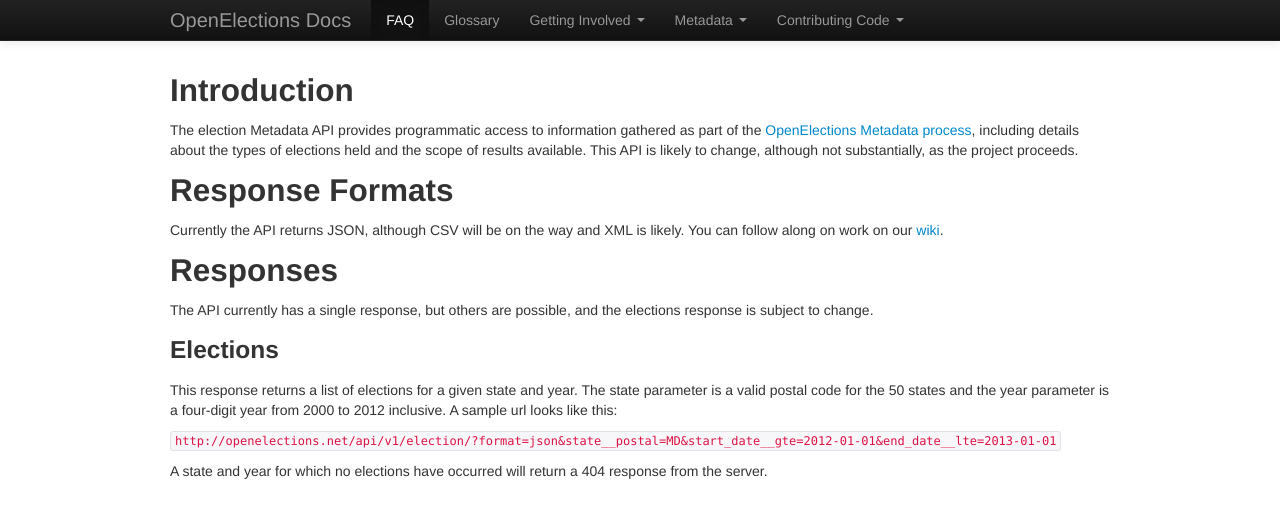
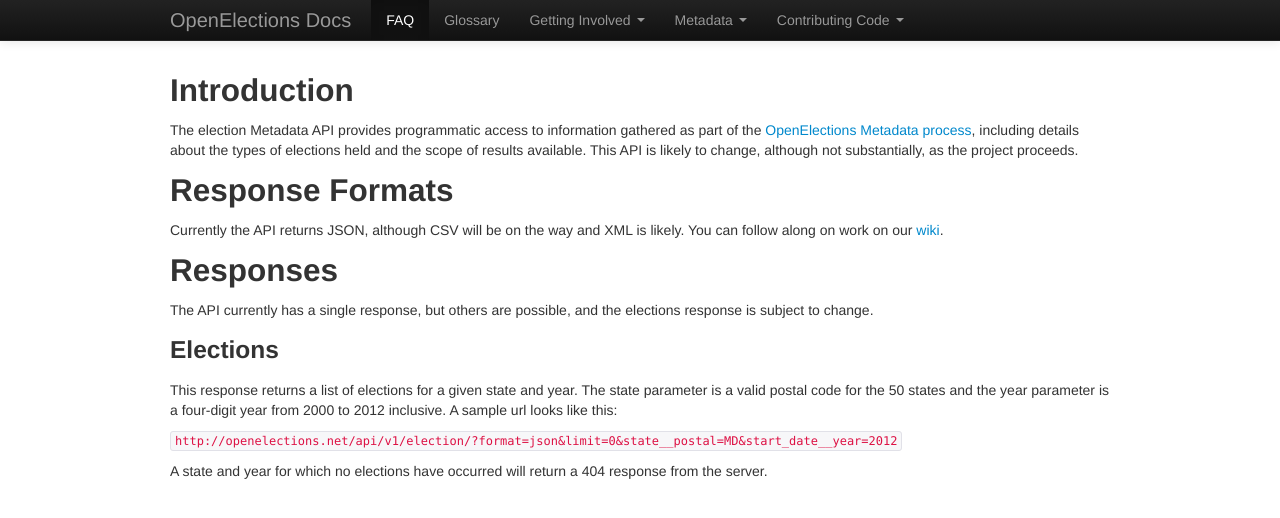
Before and after one commit to openelections/docs, a Jekyll site: the page built from MetadataAPI.md, in a window 1280 px wide. Shown: the top 518 px of the page. Built offline with Jekyll 4.4.1, drawn with Linux system fonts in a browser that asks for light colours; nearby versions of some CDN libraries; some web fonts are replaced; some of the changed lines change nothing that is shown.

Commit message:
fixed API link in MetadataAPI

```diff
--- a/MetadataAPI.md
+++ b/MetadataAPI.md
@@ -20,6 +20,6 @@
 
 This response returns a list of elections for a given state and year. The state parameter is a valid postal code for the 50 states and the year parameter is a four-digit year from 2000 to 2012 inclusive. A sample url looks like this:
 
-  `http://openelections.net/api/v1/election/?format=json&state__postal=MD&start_date__gte=2012-01-01&end_date__lte=2013-01-01`
+  `http://openelections.net/api/v1/election/?format=json&limit=0&state__postal=MD&start_date__year=2012`
 
 A state and year for which no elections have occurred will return a 404 response from the server.
```
